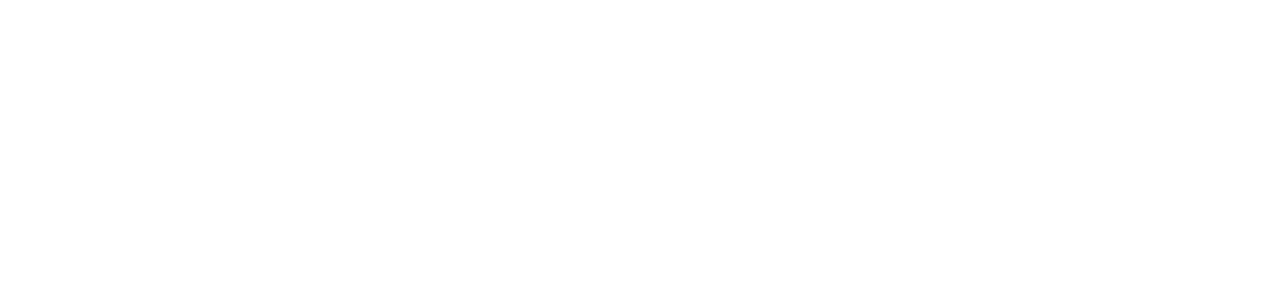
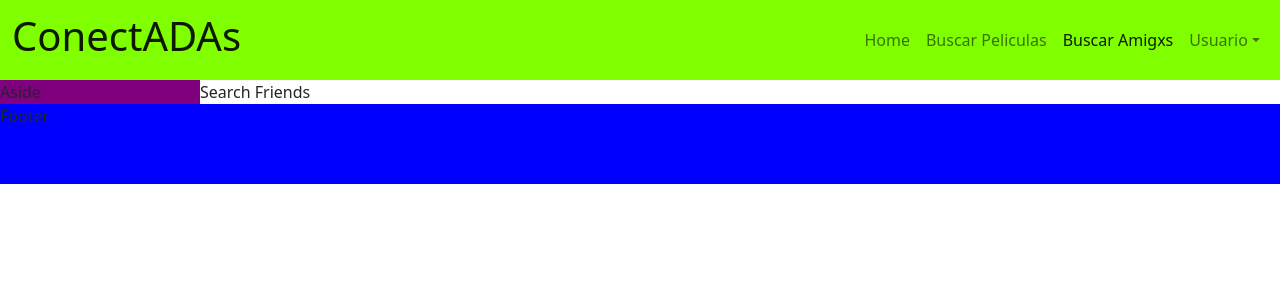
Before and after one commit to vanessa2493/trabajo-final, a React (Create React App) app: page /searchFriends in a window 1280 px wide. Before the commit this address had no page. Shown: the top 300 px of the page. Built offline with nearby package versions, Linux system fonts and the light colour scheme.

Commit message:
Create Search Friends Page

```diff
--- a/src/components/common/MainNav/index.tsx
+++ b/src/components/common/MainNav/index.tsx
@@ -17,13 +17,17 @@ const MainNav: FC<Props> = ({ hideNav  }) => {
         <Navbar.Toggle aria-controls="basic-navbar-nav" />
         <Navbar.Collapse id="basic-navbar-nav">
           <Nav className="ms-auto">
-            {!hideNav ? (
+            {hideNav ? (
               <>
                 <NavLink className="nav-link" to={"/"}>
                   Home
                 </NavLink>
                 <NavLink className="nav-link" to={"/searchMovies"}>
                   Buscar Peliculas
+                </NavLink>
+
+                <NavLink className="nav-link" to={"/searchFriends"}>
+                  Buscar Amigxs
                 </NavLink>
 
                 <NavDropdown title="Usuario" id="basic-nav-dropdown">
--- a/src/index.tsx
+++ b/src/index.tsx
@@ -2,7 +2,7 @@ import React from "react";
 import ReactDOM from "react-dom/client";
 import "bootstrap/dist/css/bootstrap.min.css";
 import { BrowserRouter, Route, Routes } from "react-router-dom";
-import {Dashboard, Login, Profile, SearchMovies, Signup} from "./pages";
+import {Dashboard, Login, Profile, SearchMovies, Signup, SearchFriends} from "./pages";
 import './assets/scss/main.scss'
 
 const root = ReactDOM.createRoot(
@@ -15,6 +15,7 @@ root.render(
         <Route path="login" element={<Login />} />
         <Route path="signup" element={<Signup/>}/>
         <Route path="searchMovies" element={<SearchMovies/>}/>
+        <Route path="searchFriends" element={<SearchFriends/>}/>
         <Route path="profile" element={<Profile/>}/>
     </Routes>
   </BrowserRouter>
--- /dev/null
+++ b/src/pages/SearchFriends/index.tsx
@@ -0,0 +1,12 @@
+import {Layout} from "../../components";
+import React from "react";
+
+const SearchFriends = () => {
+    return (
+        <Layout page={'SearchFriends'}>
+            <div>Search Friends</div>
+        </Layout>
+    )
+}
+
+export {SearchFriends};
--- a/src/pages/index.ts
+++ b/src/pages/index.ts
@@ -3,3 +3,4 @@ export { Login } from "./Login";
 export { Dashboard } from "./Dashboard"
 export { Profile } from "./Profile"
 export { SearchMovies } from "./SearchMovies"
+export { SearchFriends } from "./SearchFriends"
```
